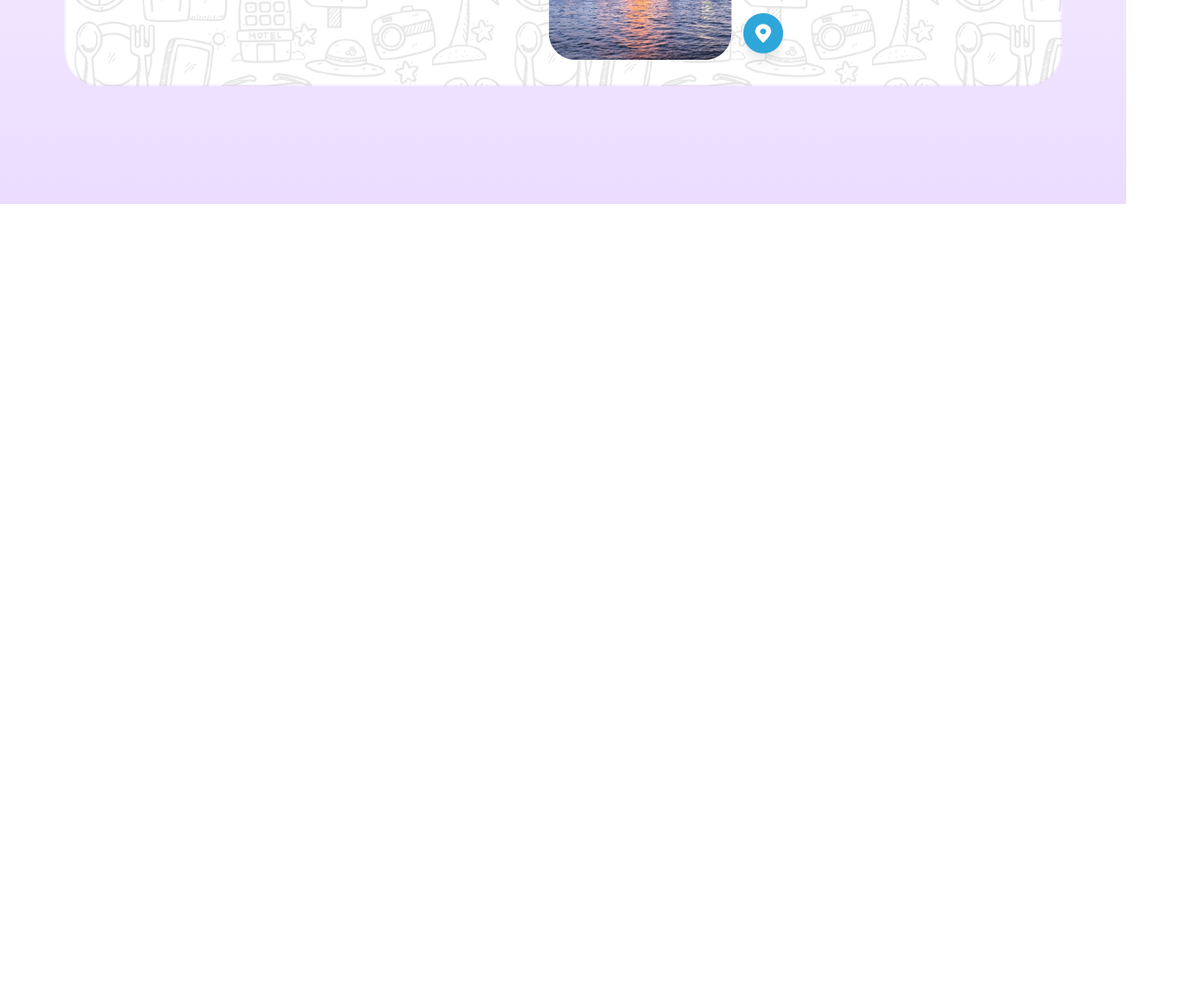
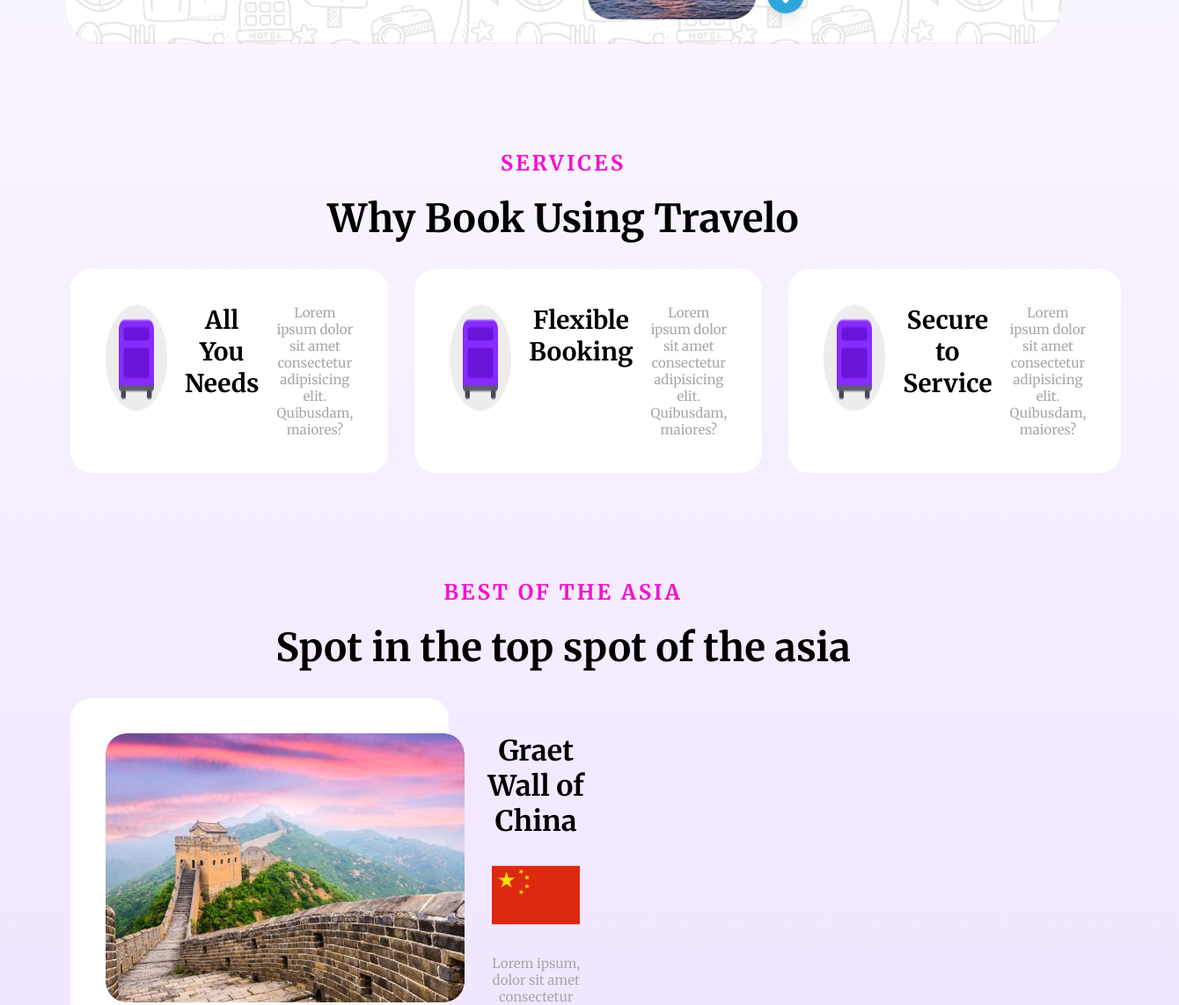
Before and after one commit to faiji31/Mini-Project-Practice, a plain HTML site: page index.html in a window 1280 px wide. Shown: the part 668-1811 px from the top of the page at 88% size, 1340 px wide, since content can reach past the window. Before the commit the page ends 900 px from the top, so only its background shows below. Drawn offline with Linux system fonts and the light colour scheme.

Commit message:
first commit

```diff
--- a/index.html
+++ b/index.html
@@ -1,18 +1,23 @@
 <!DOCTYPE html>
 <html lang="en">
+
 <head>
     <meta charset="UTF-8">
     <meta name="viewport" content="width=device-width, initial-scale=1.0">
     <link rel="preconnect" href="https://fonts.googleapis.com">
-<link rel="preconnect" href="https://fonts.gstatic.com" crossorigin>
-<link href="https://fonts.googleapis.com/css2?family=Merriweather:ital,wght@0,300;0,400;0,700;0,900;1,300;1,400;1,700;1,900&family=Plus+Jakarta+Sans:ital,wght@0,200..800;1,200..800&display=swap" rel="stylesheet">
+    <link rel="preconnect" href="https://fonts.gstatic.com" crossorigin>
+    <link
+        href="https://fonts.googleapis.com/css2?family=Merriweather:ital,wght@0,300;0,400;0,700;0,900;1,300;1,400;1,700;1,900&family=Plus+Jakarta+Sans:ital,wght@0,200..800;1,200..800&display=swap"
+        rel="stylesheet">
     <link rel="stylesheet" href="style.css">
     <title>Programming Hero Project</title>
 </head>
+
 <body>
     <div id="first">
         <div id="banner">
-            <div class="banner1"> <h1>From Southest Asia <span>To The World</span></h1>
+            <div class="banner1">
+                <h1>From Southest Asia <span>To The World</span></h1>
                 <p>Lorem, ipsum dolor sit amet consectetur adipisicing elit. Corporis, perferendis!</p>
                 <div class="button-box">
                     <button class="btn">Get Started</button>
@@ -26,5 +31,74 @@
             </div>
         </div>
     </div>
+    <div id="banner-2">
+        <div id="box2">
+            <div class="Heading">
+                <h4>Services</h4>
+                <h2>Why Book Using Travelo</h2>
+            </div>
+            <div id="Box">
+                <div class="card1">
+                    <img src="images/bag.png" alt="">
+                    <h2>All You Needs</h2>
+                    <p>Lorem ipsum dolor sit amet consectetur adipisicing elit. Quibusdam, maiores?</p>
+                </div>
+
+                <div class="card1">
+                    <img src="images/bag.png" alt="">
+                    <h2>Flexible Booking</h2>
+                    <p>Lorem ipsum dolor sit amet consectetur adipisicing elit. Quibusdam, maiores?</p>
+                </div>
+
+                <div class="card1">
+                    <img src="images/bag.png" alt="">
+                    <h2>Secure to Service</h2>
+                    <p>Lorem ipsum dolor sit amet consectetur adipisicing elit. Quibusdam, maiores?</p>
+                </div>
+            </div>
+        </div>
+    </div>
+    <div>
+
+    </div id="part3">
+    <div id="part31">
+       <div class="Heading">
+                <h4>Best of the asia</h4>
+                <h2>Spot in the top spot of the asia</h2>
+            </div>
+            <div id="storycard">
+                <div class="card1">
+                    <div class="img">
+                        <img src="images/chaina-wall.png" alt="">
+                    </div>
+                    <div class="head">
+                        <h1>Graet Wall of China</h1>
+                        <img src="images/chaina.png" alt="">
+                        <p>Lorem ipsum, dolor sit amet consectetur adipisicing elit. Minus dolorem cum qui illum! Consectetur rerum voluptas totam, nobis numquam perspiciatis?</p>
+                        <button class="btn">BooK Now</button>
+                    </div>
+                </div>
+
+            </div>
+    </div>
+
+    </div>
+    <div id="country-container">
+        <div id="country">
+            <h4>Best of the asia</h4>
+                <h2>Spot in the top spot of the asia</h2>
+        </div>
+        <div id="country-card-container">
+            <h2>Bangladesh</h2>
+            <h2>India</h2>
+            <h2>China</h2>
+            <h2>Nepal</h2>
+            <h2>Pakistan</h2>
+            <h2>Sri Lanka</h2>
+            <h2>Maldiv</h2>
+
+        </div>
+    </div>
 </body>
+
 </html>
--- a/style.css
+++ b/style.css
@@ -58,3 +58,81 @@ body{
 .banner1 *{
     margin-bottom: 20px;
 }
+.banner2 img{
+    width: 600px;
+
+}
+#box2, #part31, #country{
+    width: 87.5%;
+    margin: 0px auto 120px auto;
+}
+.Heading{
+    text-align: center;
+
+}
+.Heading h4{
+    color: #f411cf;
+    font-weight: bold;
+    font-size: 24px;
+    letter-spacing: 3px;
+    text-transform: uppercase;
+    margin-bottom: 20px;
+
+}
+.Heading h2{
+    font-weight: bold;
+    font-size: 44px;
+    margin-bottom: 30px;
+}
+#Box{
+    display: flex;
+    justify-content: space-between;
+    gap: 30px;
+
+}
+.card1{
+    background-color: white;
+    padding:  60px;
+    text-align: center;
+    width: 350px;
+    border-radius: 30px;
+}
+.card1 img{
+    margin-bottom: 30px;
+
+
+}
+.card1 h2{
+    font-weight: bold;
+    font-size: 28px;
+    margin-bottom: 20px;
+
+
+}
+.card1 p{
+    font-weight: 400;
+    font-size: 15px;
+    color: #a8a8a8;
+
+}
+.card1{
+    background-color: white;
+    padding: 40px;
+    border-radius: 24px;
+    display: flex;
+    gap: 20px;
+}
+.head h1, .head p, .head img{
+    margin-bottom: 30px;
+}
+#country-card-container{
+display: flex;
+gap: 30px;
+
+}
+#country-card-container h2{
+
+background-color: white;
+padding: 40px;
+border-radius: 30px;
+}
```
